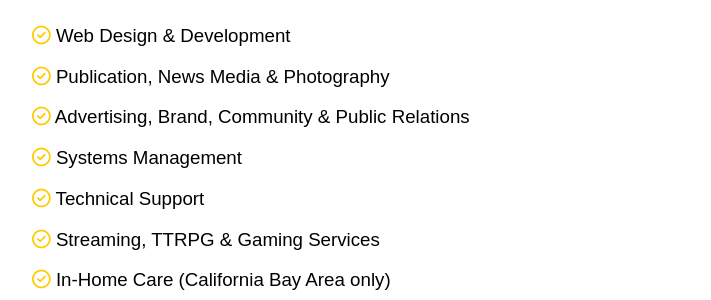
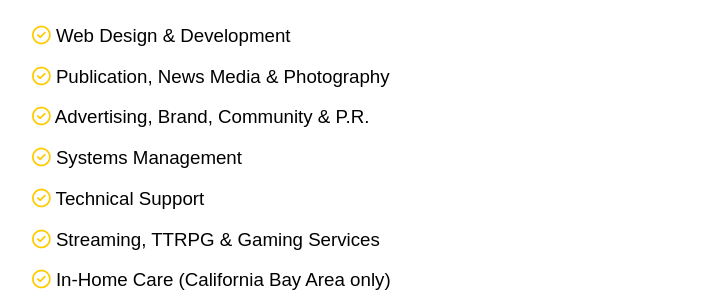
Before and after one commit to parkzplatz/dotcom, a Jekyll site: the page built from contact/index.html, in a window 1280 px wide and 900 px high, scrolled down 805 px. Shown: the part 154-454 px from the top of the window, without its empty margins (308-1019 px from the left). Built offline with Jekyll 4.4.1, drawn with Linux system fonts in a browser that asks for light colours; nearby versions of some CDN libraries; some web fonts are replaced.

Commit message:
Update Form

```diff
--- a/contact/index.html
+++ b/contact/index.html
@@ -19,7 +19,7 @@ title: "Parkzplatz | Web Development | Contact Us"
     <h2>What We Do</h2>
     <h3><i class="fa-regular fa-circle-check"></i> Web Design & Development</h3>
     <h3><i class="fa-regular fa-circle-check"></i> Publication, News Media & Photography</h3>
-    <h3><i class="fa-regular fa-circle-check"></i> Advertising, Brand, Community & Public Relations</h3>
+    <h3><i class="fa-regular fa-circle-check"></i> Advertising, Brand, Community & P.R.</h3>
     <h3><i class="fa-regular fa-circle-check"></i> Systems Management</h3>
     <h3><i class="fa-regular fa-circle-check"></i> Technical Support</h3>
     <h3><i class="fa-regular fa-circle-check"></i> Streaming, TTRPG & Gaming Services</h3>
```
Also changed, not shown: 1 other file.
